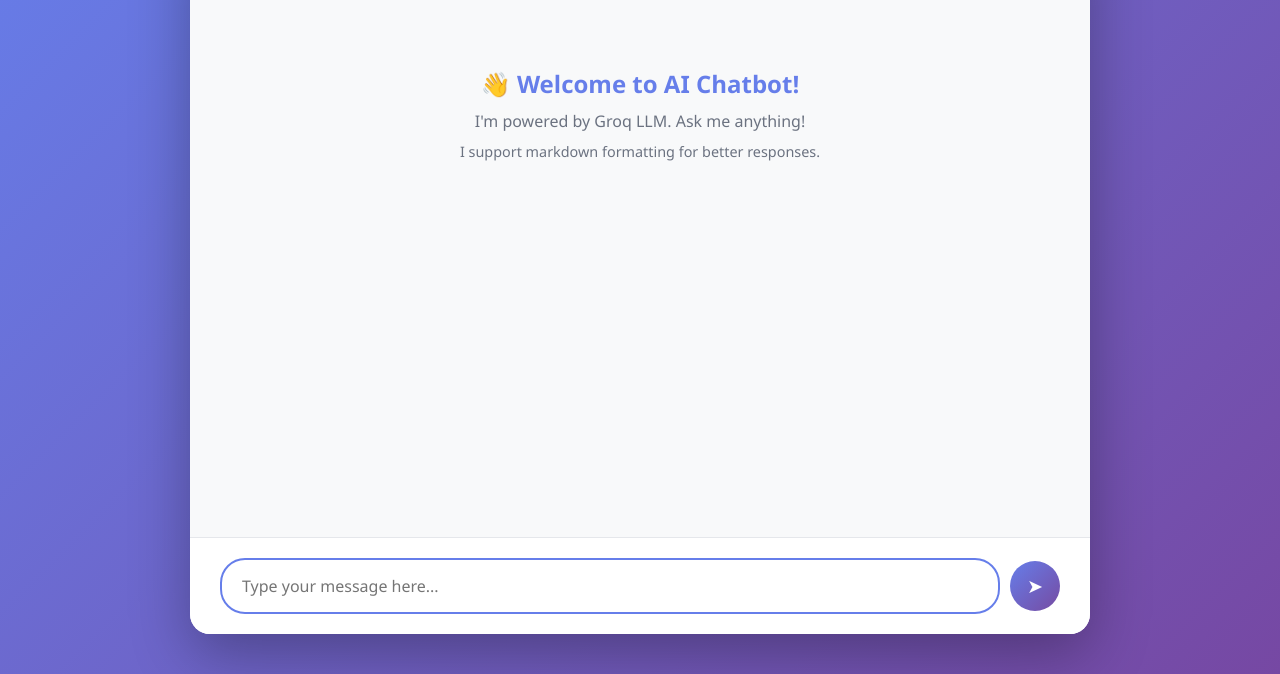
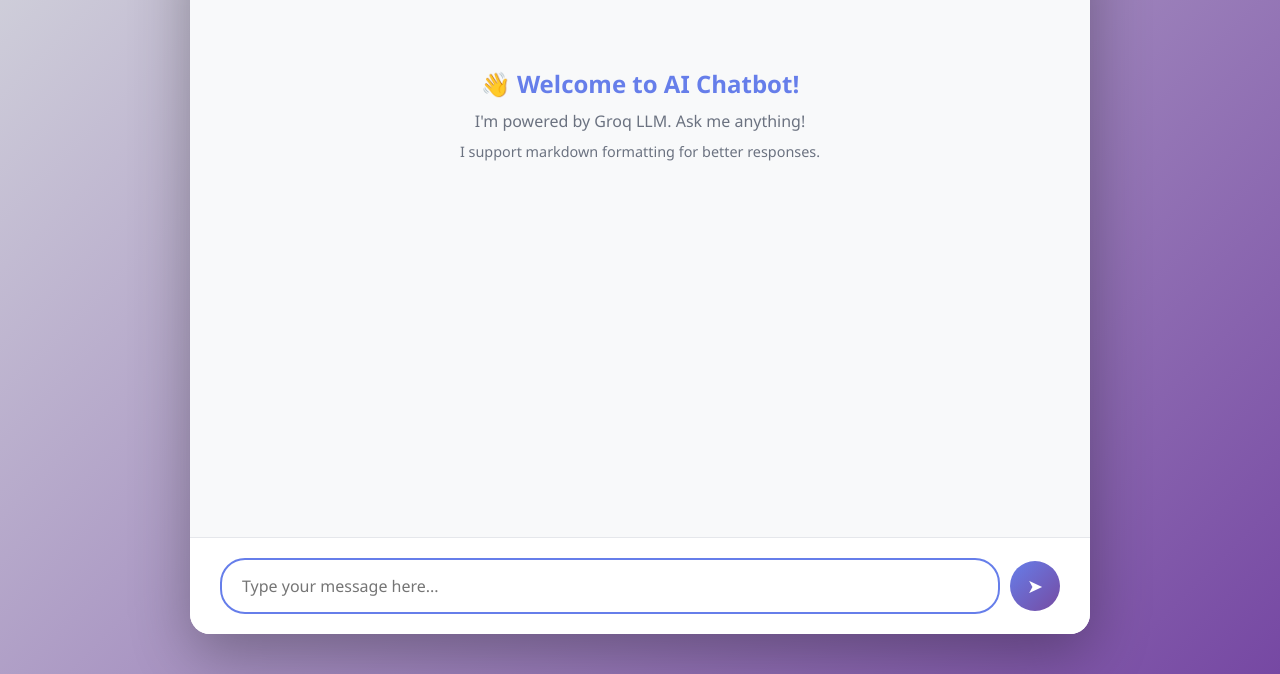
Before and after one commit to DragoKnight404/chatbot-app, a plain HTML site: page frontend/index.html in a window 1280 px wide. Shown: the part 126-800 px from the top of the page. Drawn offline with nearby package versions, Linux system fonts and the light colour scheme.

Commit message:
Changed index file

```diff
--- a/frontend/index.html
+++ b/frontend/index.html
@@ -14,7 +14,7 @@
 
         body {
             font-family: 'Segoe UI', Tahoma, Geneva, Verdana, sans-serif;
-            background: linear-gradient(135deg, #667eea 0%, #7648a3 100%);
+            background: linear-gradient(135deg, #d4d6dd 0%, #7648a3 100%);
             height: 100vh;
             display: flex;
             align-items: center;
```
